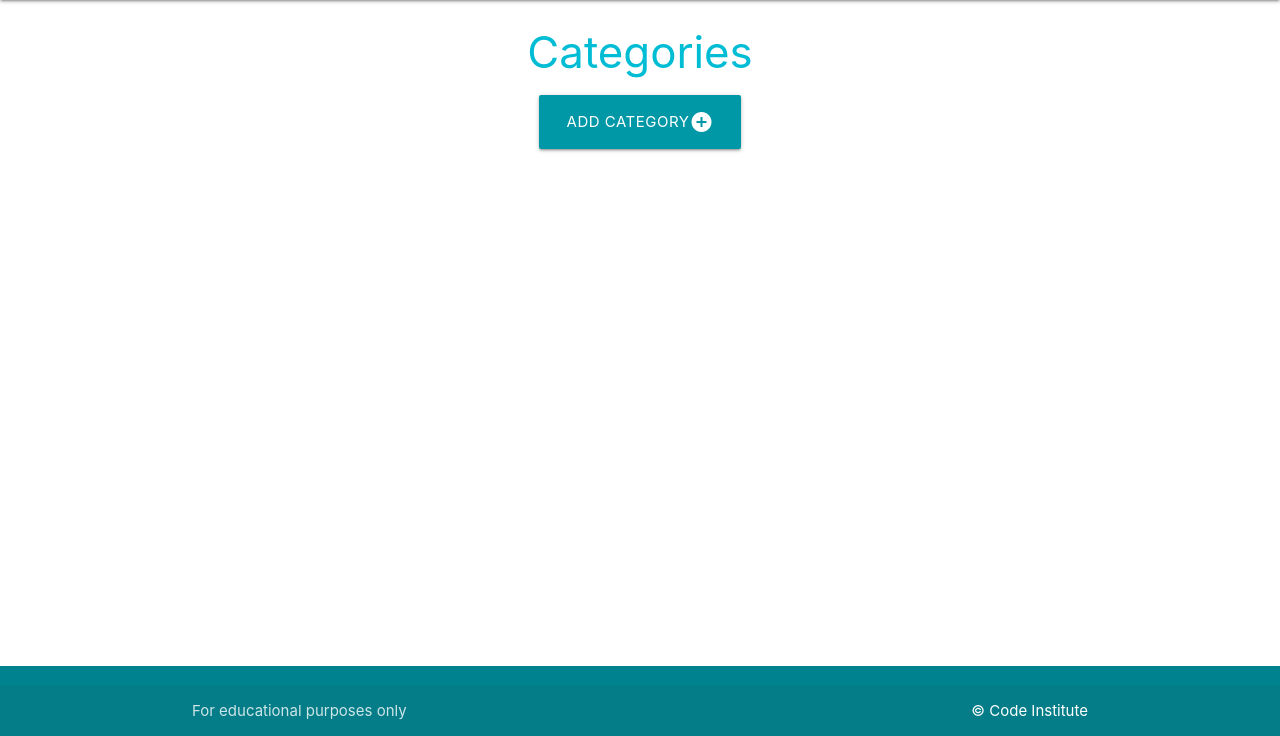
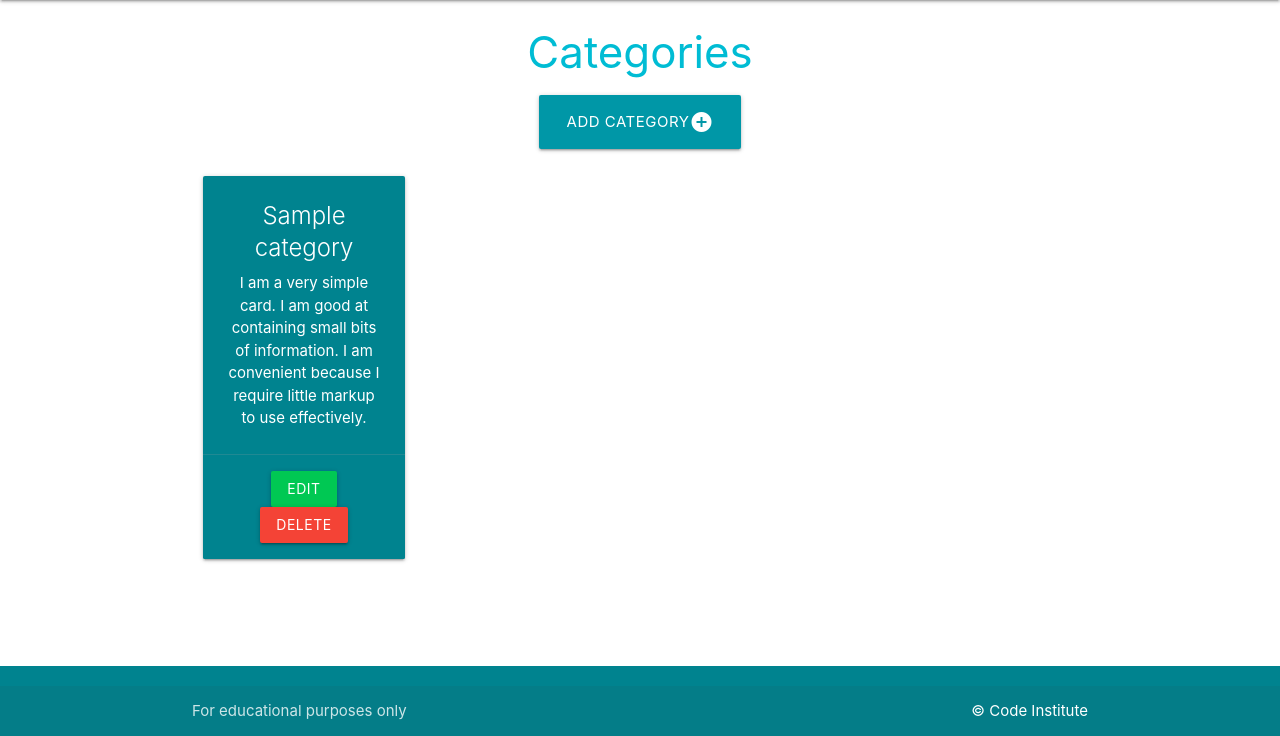
Before and after one commit to IvetteMcDermott/sql-walkthrough, a Flask app: page /categories in a window 1280 px wide. Shown: the part 64-800 px from the top of the page. Run offline with Flask 2, Linux system fonts and the light colour scheme; tables that the repository leaves empty hold one stand-in row (values such as "Sample post").

Commit message:
Add edit, delete to categories

```diff
--- a/taskmanager/routes.py
+++ b/taskmanager/routes.py
@@ -10,7 +10,8 @@ def home():
 
 @app.route("/categories")
 def categories():
-    return render_template("categories.html")
+    categories = list(Category.query.order_by(Category.category_name).all())
+    return render_template("categories.html", categories=categories)
 
 
 @app.route("/add_category", methods=["GET", "POST"])
@@ -21,3 +22,21 @@ def add_category():
         db.session.commit()
         return redirect(url_for("categories"))
     return render_template("add_category.html")
+
+
+@app.route("/edit_category/<int:category_id>", methods=["GET", "POST"])
+def edit_category(category_id):
+    category = Category.query.get_or_404(category_id)
+    if request.method == "POST":
+        category.category_name = request.form.get("category_name")
+        db.session.commit()
+        return redirect(url_for("categories"))
+    return render_template("edit_category.html", category=category)
+
+
+@app.route("/delete_category/<int:category_id>")
+def delete_category(category_id):
+    category = Category.query.get_or_404(category_id)
+    db.session.delete(category)
+    db.session.commit()
+    return redirect(url_for("categories"))
--- a/taskmanager/templates/categories.html
+++ b/taskmanager/templates/categories.html
@@ -10,5 +10,22 @@
         </a>
     </div>
 </div>
+<div class="row">
+    {% for category in categories %}
+        <div class="col s12 m6 l3">
+        <div class="card cyan darken-3 center-align">
+            <div class="card-content white-text">
+            <span class="card-title">{{ category.category_name }}</span>
+            <p>I am a very simple card. I am good at containing small bits of information.
+            I am convenient because I require little markup to use effectively.</p>
+            </div>
+            <div class="card-action">
+            <a href="{{ url_for('edit_category', category_id=category.id) }}" class="btn green accent-4">Edit</a>
+            <a href="{{ url_for('delete_category', category_id=category.id) }}" class="btn red">Delete</a>
+            </div>
+        </div>
+        </div>
+    {% endfor %}
+  </div>
 
 {% endblock %}
```
Also changed, not shown: taskmanager/templates/edit_category.html (added, +27 -0 lines).
